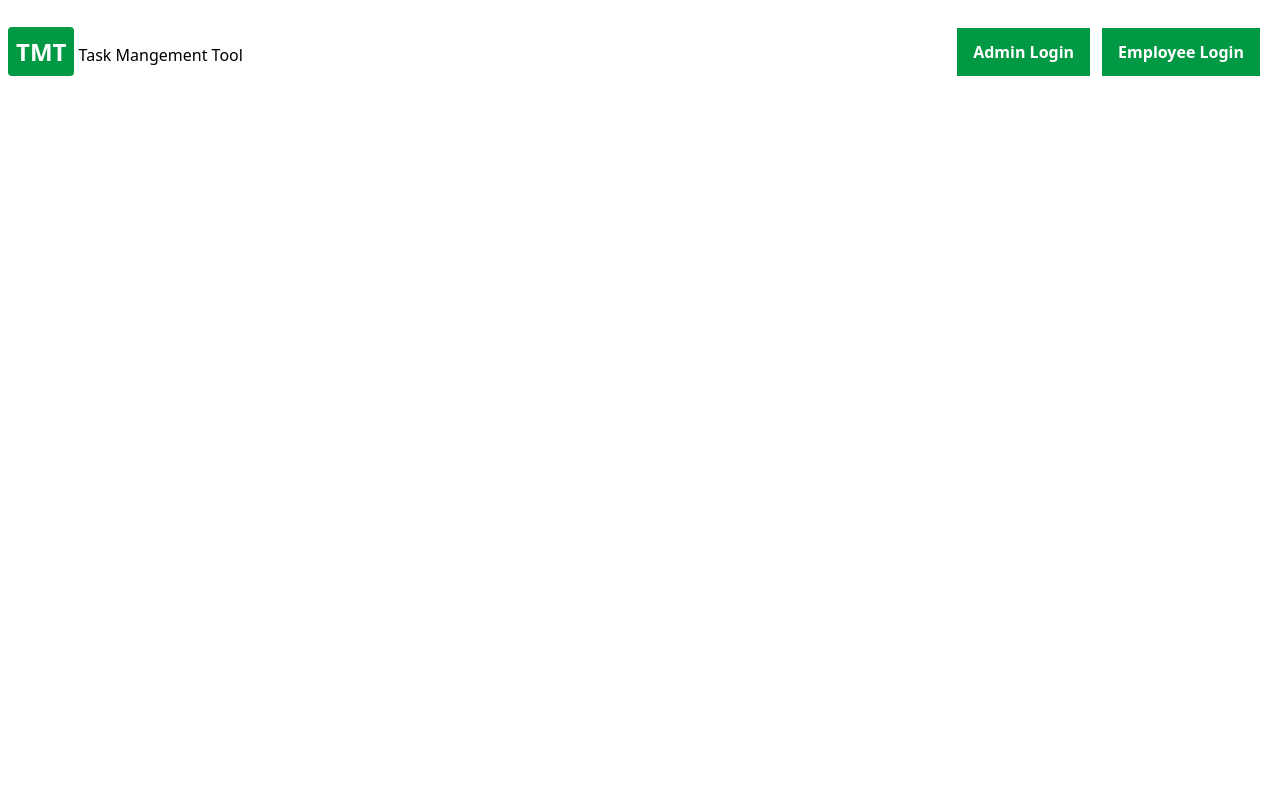
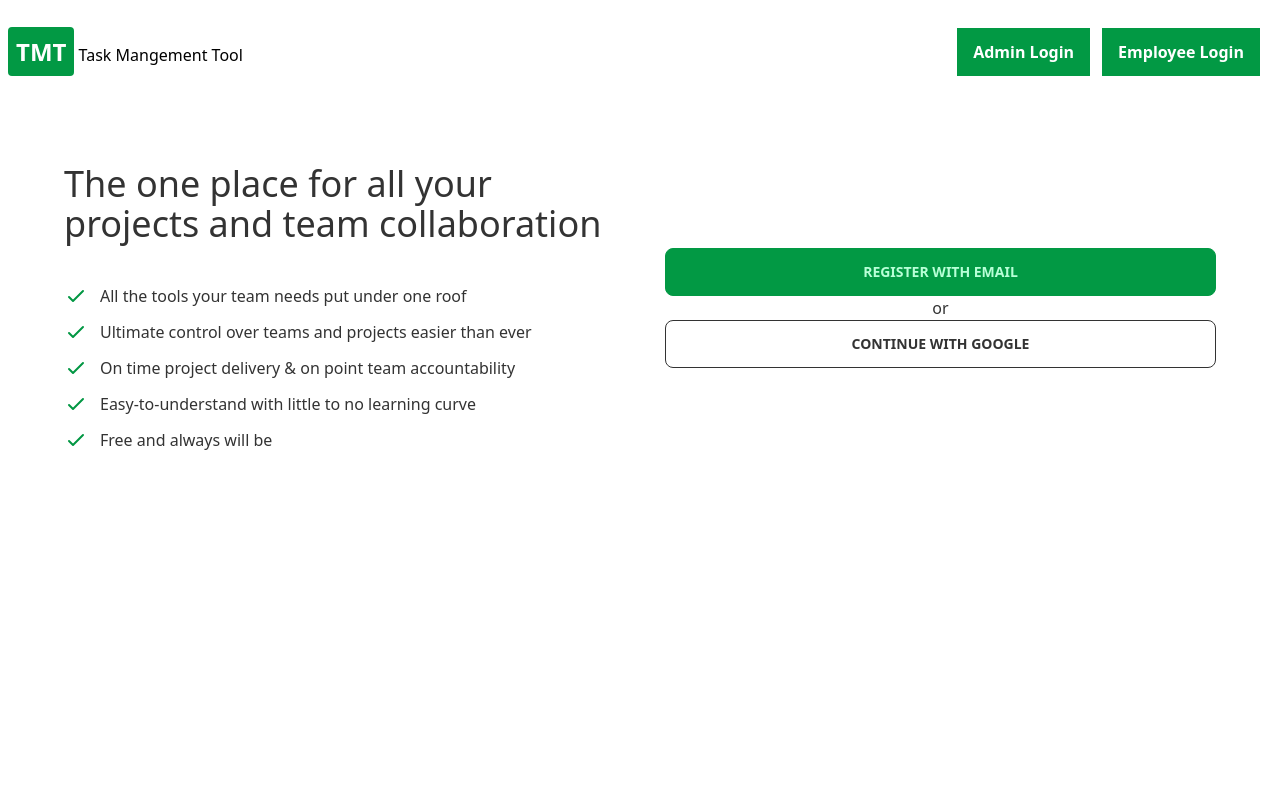
Before and after one commit to game-of-rl-II/task-management-client, a React (Create React App) app: page / in a window 1280 px wide. Shown: the top 800 px of the page. Built offline with nearby package versions, Linux system fonts and the light colour scheme; no server answers.

Commit message:
home banner fixed

```diff
--- /dev/null
+++ b/src/Components/Home/HomeBanner.css
@@ -0,0 +1,22 @@
+.home-banner-parent{
+    display:  grid;
+    grid-template-columns: repeat(2, 1fr);
+
+    width: 90%;
+    margin-left: 5%;
+    margin-right: 5%;
+    margin-top: 100px;
+    grid-column-gap: 50px;
+}
+.list-banner{
+    display: flex;
+    align-items: center;
+
+
+}
+.banner-right-side{
+    display: flex;
+    justify-content: center;
+    align-items: center;
+
+}
--- a/src/Components/Home/HomeBanner.js
+++ b/src/Components/Home/HomeBanner.js
@@ -2,6 +2,7 @@ import React from "react";
 import { useAuthState } from "react-firebase-hooks/auth";
 import { useNavigate } from "react-router-dom";
 import { auth } from "../../Firebase/firebase.init";
+import './HomeBanner.css'
 // import Banner from "../../Images/task-tool.png";
 
 const HomeBanner = () => {
@@ -9,16 +10,49 @@ const HomeBanner = () => {
   const [admin, adminLoading, adminError] = useAuthState(auth);
   const member = localStorage.getItem('member')
 
-  if(adminLoading){
+  if (adminLoading) {
     return <p>loading...</p>
   }
   return (
-    <div className="w-full absolute top-0">
-      <div>
-        {/* <div>left</div>
-        <div>rigt</div> */}
+
+    <div className='home-banner-parent'>
+      <div className='banner-left-side'><h2 className='text-4xl'>The one place for all your projects and team collaboration</h2>
+        <ul className='mt-10'>
+          <li className='mt-3 list-banner'><svg xmlns="http://www.w3.org/2000/svg" className="h-6 w-6" fill="none" viewBox="0 0 24 24" stroke="rgb(2,151,67)" strokeWidth={2}>
+            <path strokeLinecap="round" strokeLinejoin="round" d="M5 13l4 4L19 7" />
+          </svg>  <p className='ml-3'>All the tools your team needs put under one roof</p></li>
+          <li className='mt-3 list-banner'><svg xmlns="http://www.w3.org/2000/svg" className="h-6 w-6" fill="none" viewBox="0 0 24 24" stroke="rgb(2,151,67)" strokeWidth={2}>
+            <path strokeLinecap="round" strokeLinejoin="round" d="M5 13l4 4L19 7" />
+          </svg>  <p className='ml-3'>Ultimate control over teams and projects easier than ever</p></li>
+          <li className='mt-3 list-banner'><svg xmlns="http://www.w3.org/2000/svg" className="h-6 w-6" fill="none" viewBox="0 0 24 24" stroke="rgb(2,151,67)" strokeWidth={2}>
+            <path strokeLinecap="round" strokeLinejoin="round" d="M5 13l4 4L19 7" />
+          </svg>  <p className='ml-3'>On time project delivery & on point team accountability</p></li>
+          <li className='mt-3 list-banner'><svg xmlns="http://www.w3.org/2000/svg" className="h-6 w-6" fill="none" viewBox="0 0 24 24" stroke="rgb(2,151,67)" strokeWidth={2}>
+            <path strokeLinecap="round" strokeLinejoin="round" d="M5 13l4 4L19 7" />
+          </svg>  <p className='ml-3'>Easy-to-understand with little to no learning curve</p></li>
+          <li className='mt-3 list-banner'><svg xmlns="http://www.w3.org/2000/svg" className="h-6 w-6" fill="none" viewBox="0 0 24 24" stroke="rgb(2,151,67)" strokeWidth={2}>
+            <path strokeLinecap="round" strokeLinejoin="round" d="M5 13l4 4L19 7" />
+          </svg> <p className='ml-3'>Free and always will be</p></li>
+        </ul>
+
       </div>
+      <div className="banner-right-side">
+        {
+          (!admin?.uid && !member) &&
+          <div className="w-full">
+            <div>
+
+
+              <button onClick={() => (navigate('/register'))} className=" btn btn-primary btn-block">Register with email</button></div>
+            <div><p className='text-center'>or</p></div>
+            <div><button className=" btn btn-neutral btn-block btn-outline">Continue with google</button></div>
+          </div>
+        }
+
+      </div>
+
     </div>
+
   );
 };
 
--- a/tailwind.config.js
+++ b/tailwind.config.js
@@ -13,8 +13,8 @@ module.exports = {
         mytheme: {
           primary: "#029944",
           secondary: "#8E8EED",
-          accent: "#37cdbe",
-          neutral: "#3d4451",
+          accent: "#F9FAFA",
+          neutral: "#3D474D",
           "base-100": "#ffffff",
         },
       },
```
